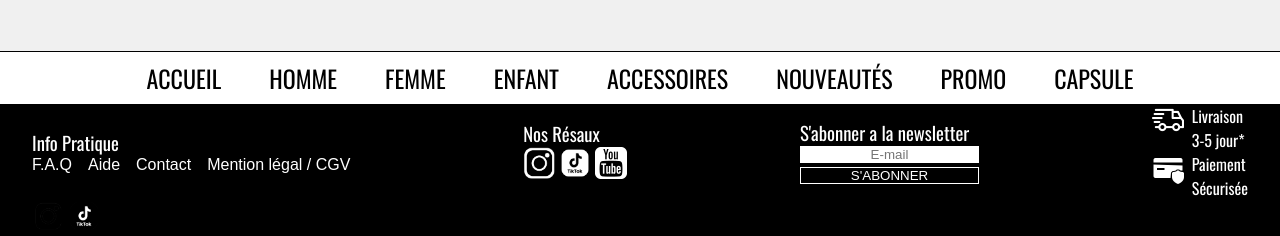
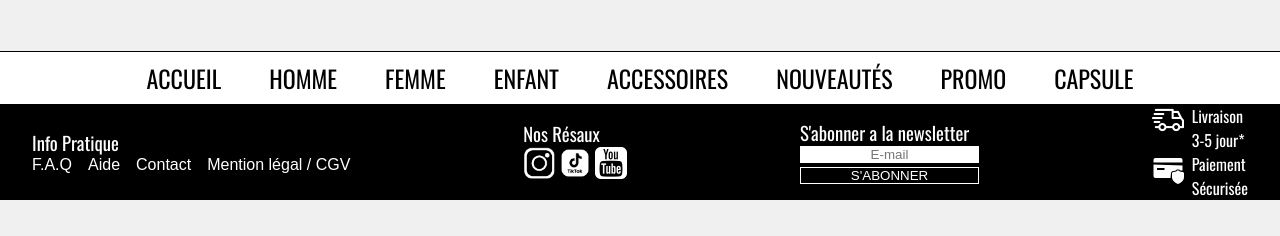
Before and after one commit to JABtv/PRF_RedMush_PHP, a PHP site: page / in a window 1280 px wide. Shown: the part 3030-3266 px from the top of the page. After the commit the page ends 3230 px from the top, so only its background shows below. Run offline with PHP 8.4, Linux system fonts and the light colour scheme; some web fonts are replaced.

Commit message:
Correction du footer

```diff
--- a/app/views/communs/_footer.php
+++ b/app/views/communs/_footer.php
@@ -75,6 +75,8 @@
     </div>
   </section>
 </footer>
+
+
 <footer id="mobile">
   <section class="resaux">
     <a href="#">
--- a/public/src/style/accueil.css
+++ b/public/src/style/accueil.css
@@ -86,7 +86,8 @@ main section.promo div#card {
   margin: 1em auto;
   border-radius: 5px;
   gap: 3em;
-  justify-content: space-around;
+  justify-content: space-between;
+  width: 100%;
 }
 main section.nouveaute div#card div.card:hover,
 main section.promo div#card div.card:hover {
@@ -228,8 +229,6 @@ main section.capsule img {
     overflow: auto;
     display: flex;
     margin: 1em auto;
-    border-radius: 5px;
-    width: 300px;
   }
   main section.nouveaute div#card div.card,
   main section.promo div#card div.card {
--- a/public/src/style/accueil.scss
+++ b/public/src/style/accueil.scss
@@ -101,7 +101,8 @@ main {
       margin: 1em auto;
       border-radius: 5px;
       gap: 3em;
-      justify-content: space-around;
+      justify-content: space-between;
+      width: 100%;
       div.card:hover {
         box-shadow: 0 8px 30px rgba(0, 0, 0, 0.3); /* Ombre plus prononcée au survol */
       }
@@ -227,8 +228,6 @@ main {
         overflow: auto;
         display: flex;
         margin: 1em auto;
-        border-radius: 5px;
-        width: 300px;
         div.card {
           height: auto;
           width: 233px;
--- a/public/src/style/style.css
+++ b/public/src/style/style.css
@@ -139,55 +139,59 @@ nav.navFooter ul a {
   font-size: 24px;
 }
 
-footer {
+footer#desktop {
   background-color: black;
   display: flex;
   justify-content: space-between;
   align-items: center;
   padding: 0 2em;
 }
-footer img {
+footer#desktop img {
   height: 2em;
   width: 2em;
 }
-footer h3 {
+footer#desktop h3 {
   font-weight: normal;
   align-items: start;
 }
-footer a {
+footer#desktop a {
   font-weight: lighter;
 }
-footer p {
+footer#desktop p {
   font-family: "Oswald", sans-serif;
 }
-footer h3,
-footer p,
-footer a {
+footer#desktop h3,
+footer#desktop p,
+footer#desktop a {
   color: white;
 }
-footer section.info ul {
+footer#desktop section.info ul {
   display: flex;
   text-decoration: none;
   list-style: none;
   gap: 1em;
   align-items: center;
 }
-footer section.info ul a {
+footer#desktop section.info ul a {
   font-family: "NotoSans", sans-serif;
 }
-footer section.newsletter form {
+footer#desktop section.newsletter form {
   display: flex;
   flex-direction: column;
   gap: 0.25em;
 }
-footer section.newsletter form input {
+footer#desktop section.newsletter form input {
   text-align: center;
   color: #6d6d6d;
   border: 1px solid white;
 }
-footer section.right div {
+footer#desktop section.right div {
   display: flex;
   gap: 0.5em;
+}
+
+footer#mobile {
+  display: none;
 }
 
 @media (max-width: 800px) {
--- a/public/src/style/style.scss
+++ b/public/src/style/style.scss
@@ -173,7 +173,7 @@ nav.navFooter {
   }
 }
 
-footer {
+footer#desktop {
   background-color: black;
   display: flex;
   justify-content: space-between;
@@ -233,6 +233,10 @@ footer {
   }
 }
 
+footer#mobile {
+  display: none;
+}
+
 @media (max-width: 800px) {
   header {
     nav.navbar {
```
Also changed, not shown: 2 other files.
